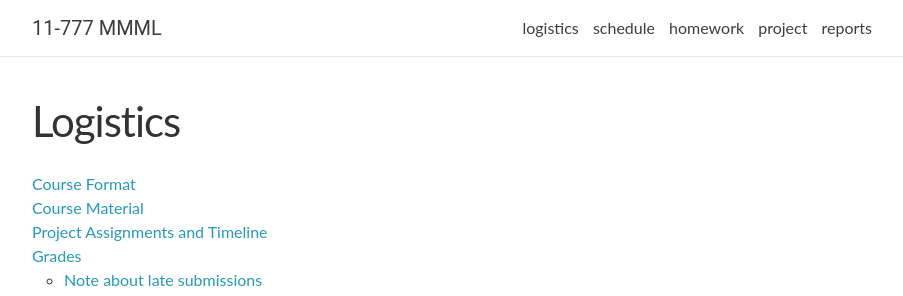
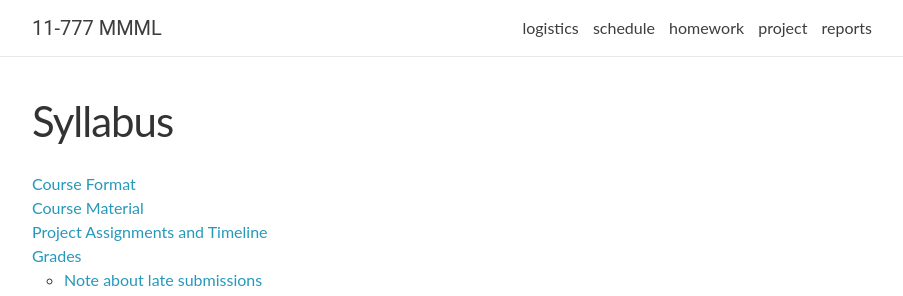
Before and after one commit to CMU-MultiComp-Lab/mmml-course, a Jekyll site: the page built from _pages/syllabus.md, in a window 1280 px wide and 900 px high. Shown: the top 296 px of the window, without its empty margins (188-1091 px from the left). Built offline with Jekyll 4.4.1, drawn with Linux system fonts in a browser that asks for light colours; nearby versions of some CDN libraries; comment, search, counter and statistics services are not loaded.

Commit message:
Update and rename logistics.md to syllabus.md

```diff
--- a/_pages/logistics.md
+++ b/_pages/syllabus.md
@@ -1,7 +1,7 @@
 ---
 layout: page
-permalink: /fall2020/logistics/
-title: Logistics
+permalink: /fall2020/syllabus/
+title: Syllabus
 ---
 
 * (The list will be replaced with the table of contents.)
```
